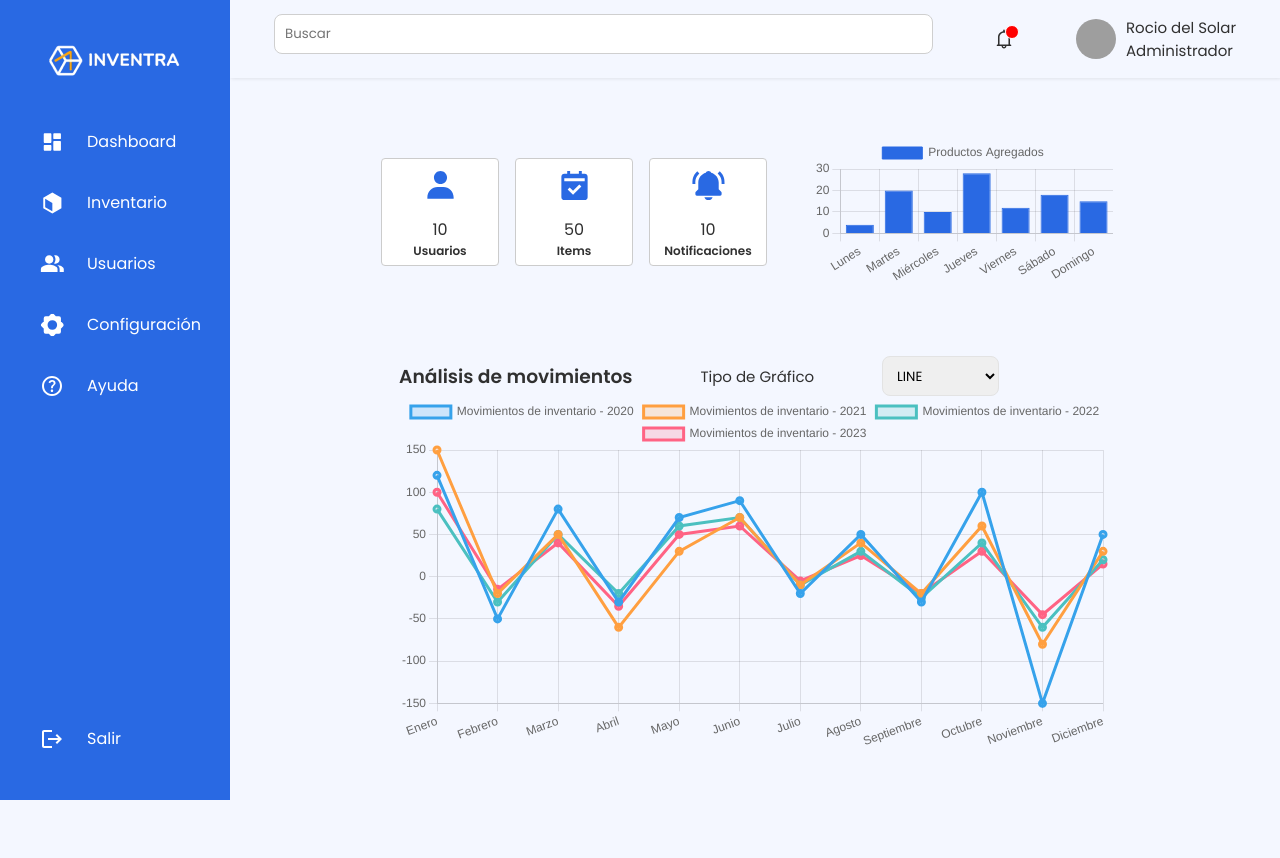
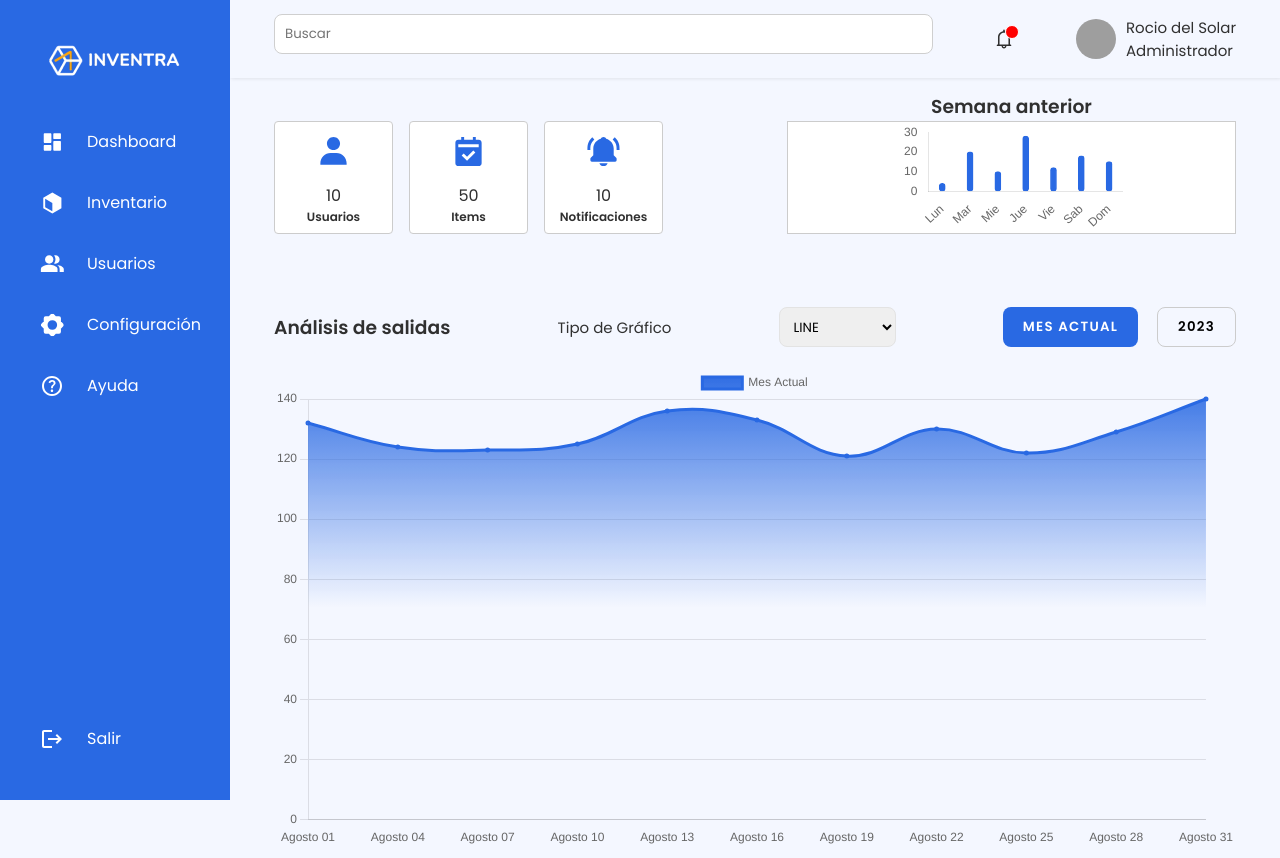
Before and after one commit to cereceda1991/inventra, a React (Vite) app: page /dashboard in a window 1280 px wide. Before the commit the page ends 800 px from the top, so only its background shows below. Built offline with nearby package versions, Linux system fonts and the light colour scheme; grey boxes are pictures that could not be loaded.

Commit message:
feat:add dashboard graphics

```diff
--- /dev/null
+++ b/src/API/dataMovements.js
@@ -0,0 +1,38 @@
+export const generateLabels = (month) => {
+    const labels = [];
+    const startingDay = 1;
+    const daysIncrement = 3;
+
+    for (let i = startingDay; i <= 31; i += daysIncrement) {
+        const day = i.toString().padStart(2, '0');
+        const label = `${month} ${day}`;
+        labels.push(label);
+    }
+
+    return labels;
+};
+
+// Exportamos los datos
+export const labels = generateLabels("Agosto");
+
+export const dataMovementsMonth = {
+    label: "Mes Actual",
+    data: [132, 124, 123, 125, 136, 133, 121, 130, 122, 129, 140],
+    borderColor: 'rgba(41, 105, 227, 1)',
+    backgroundColor: createGradient('rgba(41, 105, 227, 1)', 'rgba(41, 105, 227, 0)', 'rgba(41, 105, 227, 0)'),
+    borderWidth: 3,
+    pointRadius: 1,
+    tension: 0.4,
+    fill: true,
+    borderRadius: 10,
+};
+
+// Función para crear un gradiente con tres colores
+function createGradient(color1, color2, color3) {
+    const ctx = document.createElement('canvas').getContext('2d');
+    const gradient = ctx.createLinearGradient(0, 0, 0, 400);
+    gradient.addColorStop(0, color1);
+    gradient.addColorStop(0.6, color2);
+    gradient.addColorStop(1, color3);
+    return gradient;
+}
--- a/src/API/dataWeek.js
+++ b/src/API/dataWeek.js
@@ -1,5 +1,5 @@
 export const labels = [
-  "Lunes", "Martes", "Miércoles", "Jueves", "Viernes", "Sábado", "Domingo"
+  "Lun", "Mar", "Mie", "Jue", "Vie", "Sab", "Dom"
 ];
 
 export const dataProductsAddedDaily = {
@@ -8,4 +8,6 @@ export const dataProductsAddedDaily = {
   backgroundColor: '#2969e3',
   borderColor: '#2969e3',
   borderWidth: 1,
+  borderRadius: 5,
+  borderSkipped: false,
 };
--- a/src/components/CardDashboard/CardDashboard.css
+++ b/src/components/CardDashboard/CardDashboard.css
@@ -6,8 +6,8 @@
     border-radius: 4px;
     border: 1px solid var(--border-color);
     background: #FFF;
-    width: 118px;
-    height: 108px;
+    width: 119px;
+    height: 113px;
     cursor: pointer;
 }
 
--- a/src/components/DashboardChart/DashboardChart.jsx
+++ b/src/components/DashboardChart/DashboardChart.jsx
@@ -1,13 +1,7 @@
 import { useRef, useEffect } from 'react'
 import Chart from 'chart.js/auto'
-import PropTypes from 'prop-types'
-import {
-  dataMovements2020,
-  dataMovements2021,
-  dataMovements2022,
-  dataMovements2023,
-  labels
-} from '../../utils/Movements'
+import { dataMovementsMonth, labels } from '../../API/dataMovements'
+import { DashboardChartPropTypes } from '../../utils/propTypes'
 
 const DashboardChart = ({ chartType }) => {
   const chartRef = useRef(null)
@@ -15,14 +9,24 @@ const DashboardChart = ({ chartType }) => {
   useEffect(() => {
     const chartConfig = {
       type: chartType,
+      responsive: true,
       data: {
         labels: labels,
-        datasets: [dataMovements2020, dataMovements2021, dataMovements2022, dataMovements2023]
+        datasets: [{ ...dataMovementsMonth }]
       },
       options: {
         scales: {
+          x: {
+            beginAtZero: false,
+            grid: {
+              display: false
+            }
+          },
           y: {
-            beginAtZero: true
+            beginAtZero: true,
+            grid: {
+              display: true
+            }
           }
         }
       }
@@ -38,8 +42,6 @@ const DashboardChart = ({ chartType }) => {
   return <canvas ref={chartRef}></canvas>
 }
 
-DashboardChart.propTypes = {
-  chartType: PropTypes.string.isRequired
-}
+DashboardChart.propTypes = DashboardChartPropTypes
 
 export default DashboardChart
--- a/src/components/DashboardChart/WeekChart.jsx
+++ b/src/components/DashboardChart/WeekChart.jsx
@@ -14,10 +14,25 @@ const WeekChart = () => {
       },
       options: {
         scales: {
+          x: {
+            beginAtZero: false,
+            grid: {
+              display: false
+            }
+          },
           y: {
-            beginAtZero: true
+            beginAtZero: true,
+            grid: {
+              display: false
+            }
           }
-        }
+        },
+        plugins: {
+          legend: {
+            display: false
+          }
+        },
+        barThickness: 6
       }
     }
 
--- a/src/pages/Dashboard/Dashboard.css
+++ b/src/pages/Dashboard/Dashboard.css
@@ -12,32 +12,75 @@
 
 .chart_board {
     padding: 10px 44px;
-    width: 800px;
     margin: auto;
+    width: 100%;
 }
 
 .chat_board-header {
     display: flex;
+    align-items: center;
     justify-content: space-between;
-    align-items: center;
-    max-width: 600px;
+    margin: 20px 0px;
+}
+
+.container_buttons-dashboard{
+    display: flex;
+    gap: 19px;
 }
 
 .container_chart-board {
     display: flex;
     align-items: center;
     padding: 0px 44px;
-    justify-content: center;
-    gap: 30px;
+    justify-content: space-between;
+    flex-shrink: 0;
 }
 
-.chart_board-cards{
+.chart_board-cards {
     display: flex;
     gap: 1rem;
     justify-content: space-around;
 }
+
 .chart_board-week {
     display: flex;
-    padding: 1rem;
+    flex-direction: column;
+    width: 449px;
+    height: 113px;
     justify-content: center;
+    align-items: center;
+    border: 1px solid var(--border-color);
+    background: #FFF;
+    position: relative;
 }
+
+.chart_board-week h1 {
+    position: absolute;
+    top: -30px;
+}
+
+.button_dashboard-month,
+.button_dashboard-year {
+    display: flex;
+    align-items: center;
+    border: none;
+    outline: none;
+    border-radius: 8px;
+    cursor: pointer;
+    padding: 0px 20px;
+    font-weight: 600;
+    text-transform: uppercase;
+    font-family: inherit;
+    letter-spacing: 1.25px;
+    height: 40px;
+}
+
+.button_dashboard-month {
+    background-color: var(--main-color);
+    color: #FFF;
+}
+
+.button_dashboard-year {
+    background-color: transparent;
+    border: solid 1px var(--border-color);
+}
--- a/src/pages/Dashboard/Dashboard.jsx
+++ b/src/pages/Dashboard/Dashboard.jsx
@@ -1,8 +1,6 @@
 import { useState } from 'react'
 
 import { BiSolidBellRing, BiSolidCalendarCheck, BiSolidUser } from 'react-icons/bi'
-
-import { typeofgraphics } from '../../API/typeofgraphics'
 
 import DashboardChart from '../../components/DashboardChart/DashboardChart'
 import CardDashboard from '../../components/CardDashboard/CardDashboard'
@@ -11,6 +9,7 @@ import Sidebar from '../../components/Sidebar/Sidebar'
 import Navbar from '../../components/Navbar/Navbar'
 
 import './Dashboard.css'
+import { typeofgraphics } from '../../API/typeofgraphics'
 const Dashboard = () => {
   const userImage = 'https://i.ibb.co/pbxRwqm/perfil.png'
   const userName = 'Rocio del Solar'
@@ -35,22 +34,13 @@ const Dashboard = () => {
           <CardDashboard icon={<BiSolidBellRing />} title='Notificaciones' value={10} />
         </div>
         <div className='chart_board-week'>
+          <h1>Semana anterior</h1>
           <WeekChart />
         </div>
       </section>
-
-
-
-
-
-
-
-
-
-
       <section className='chart_board'>
         <div className='chat_board-header'>
-          <h1>Análisis de movimientos</h1>
+          <h1>Análisis de salidas</h1>
           <p>Tipo de Gráfico</p>
           <select value={selectedChartType} onChange={handleChartTypeChange}>
             {typeofgraphics.map((type) => (
@@ -59,6 +49,10 @@ const Dashboard = () => {
               </option>
             ))}
           </select>
+          <div className='container_buttons-dashboard'>
+            <button className='button_dashboard-month'>Mes actual</button>
+            <button className='button_dashboard-year'>2023</button>
+          </div>
         </div>
         <DashboardChart chartType={selectedChartType} />
       </section>
--- a/src/utils/Movements.js
+++ /dev/null
@@ -1,36 +0,0 @@
-export const labels = [
-    "Enero", "Febrero", "Marzo", "Abril", "Mayo", "Junio",
-    "Julio", "Agosto", "Septiembre", "Octubre", "Noviembre", "Diciembre"
-];
-
-export const dataMovements2020 = {
-    label: "Movimientos de inventario - 2020",
-    data: [120, -50, 80, -30, 70, 90, -20, 50, -30, 100, -150, 50],
-    backgroundColor: 'rgba(54, 162, 235, 0.2)',
-    borderColor: 'rgba(54, 162, 235, 1)',
-    borderWidth: 3,
-};
-
-export const dataMovements2021 = {
-    label: "Movimientos de inventario - 2021",
-    data: [150, -20, 50, -60, 30, 70, -10, 40, -20, 60, -80, 30],
-    backgroundColor: 'rgba(255, 159, 64, 0.2)',
-    borderColor: 'rgba(255, 159, 64, 1)',
-    borderWidth: 3,
-};
-
-export const dataMovements2022 = {
-    label: "Movimientos de inventario - 2022",
-    data: [80, -30, 50, -20, 60, 70, -10, 30, -25, 40, -60, 20],
-    backgroundColor: 'rgba(75, 192, 192, 0.2)',
-    borderColor: 'rgba(75, 192, 192, 1)',
-    borderWidth: 3,
-};
-
-export const dataMovements2023 = {
-    label: "Movimientos de inventario - 2023",
-    data: [100, -15, 40, -35, 50, 60, -5, 25, -20, 30, -45, 15],
-    backgroundColor: 'rgba(255, 99, 132, 0.2)',
-    borderColor: 'rgba(255, 99, 132, 1)',
-    borderWidth: 3,
-};
--- a/src/utils/propTypes.js
+++ b/src/utils/propTypes.js
@@ -62,3 +62,13 @@ export const AddUserFormPropTypes = {
   handleCancel: PropTypes.func.isRequired,
   handleSave: PropTypes.func.isRequired
 }
+
+export const CardDashboardPropTypes = {
+  icon: PropTypes.element.isRequired,
+  title: PropTypes.string.isRequired,
+  value: PropTypes.oneOfType([PropTypes.string, PropTypes.number]).isRequired
+}
+
+export const DashboardChartPropTypes = {
+  chartType: PropTypes.string.isRequired
+}
```
Also changed, not shown: src/components/CardDashboard/CardDashboard.jsx (+2 -6 lines).
